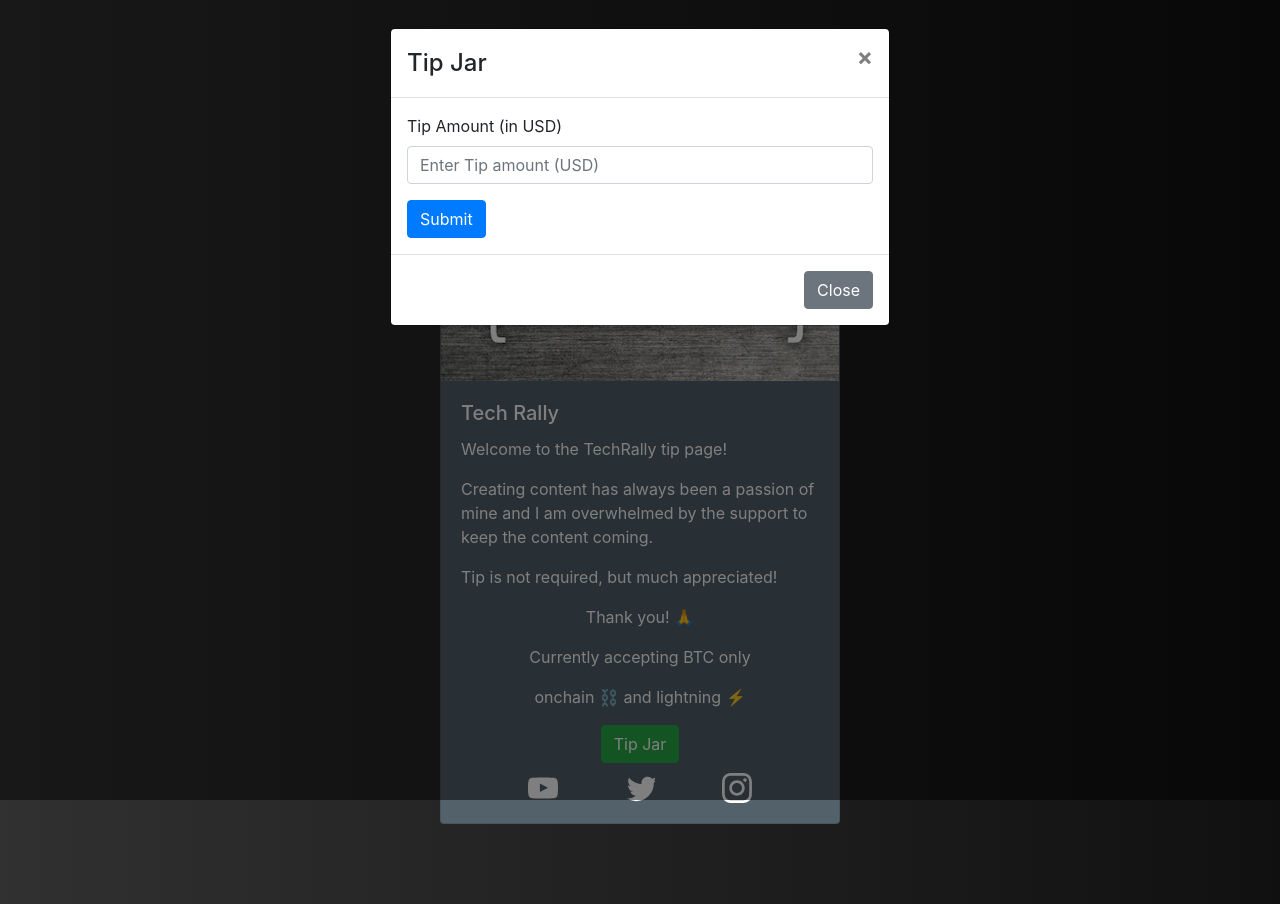
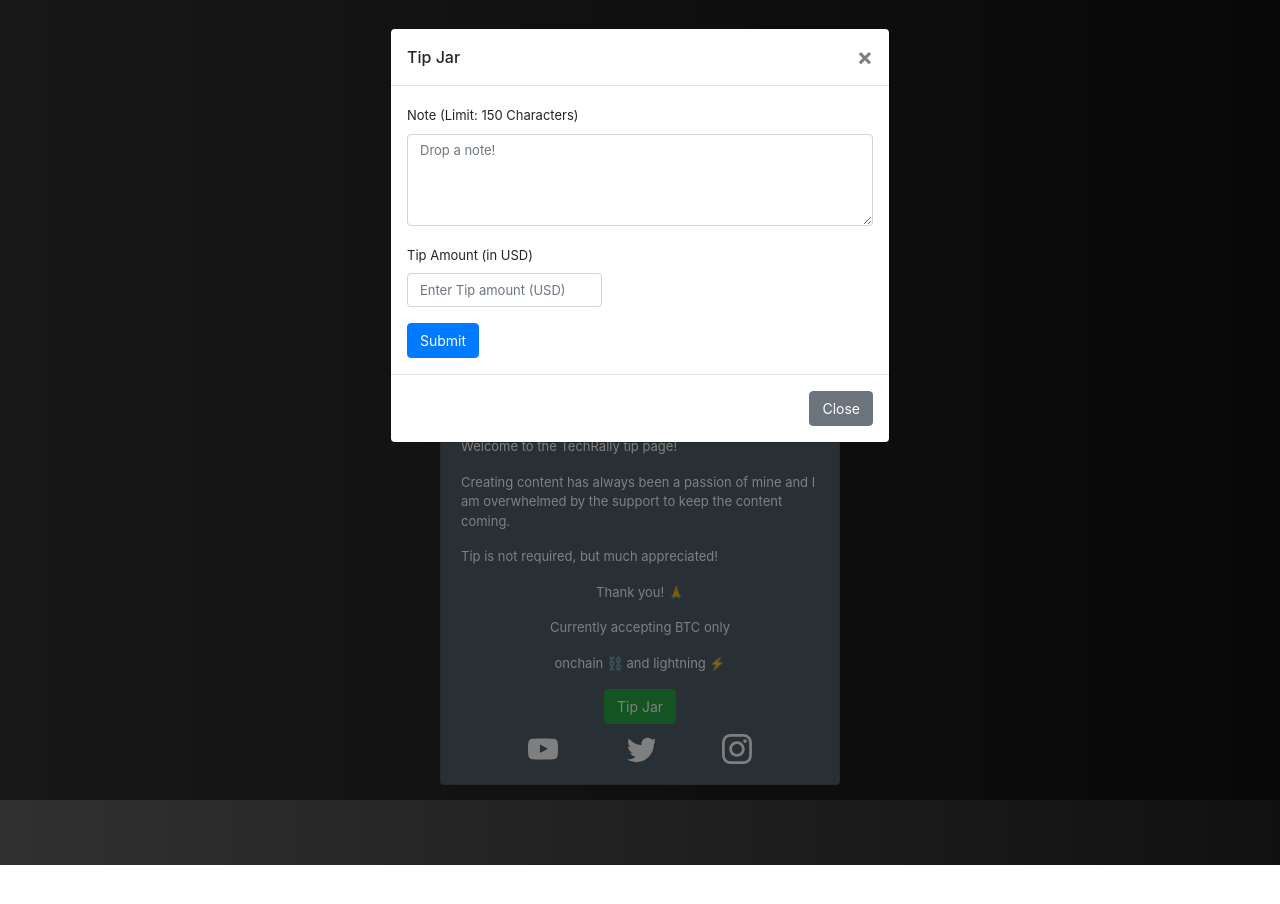
Before and after one commit to kkomaz/React-Lightning-Tips, a React (Create React App) app: page / in a window 1280 px wide. Both pictures are taken after a click on the button "Tip Jar". After the commit the page ends 865 px from the top, so only its background shows below. Built offline with nearby package versions, Linux system fonts and the light colour scheme; no server answers.

Commit message:
Add Yarn polyfill

```diff
--- a/package.json
+++ b/package.json
@@ -7,6 +7,7 @@
     "bootstrap": "^4.3.1",
     "lodash": "^4.17.11",
     "react": "^16.8.6",
+    "react-app-polyfill": "^1.0.1",
     "react-bootstrap": "^1.0.0-beta.9",
     "react-dom": "^16.8.6",
     "react-scripts": "3.0.1"
--- a/src/components/ProfileCard.js
+++ b/src/components/ProfileCard.js
@@ -43,7 +43,9 @@ function ProfileCard() {
           </Card.Text>
 
           <Card.Text style={{ textAlign: 'center' }}>
-            Thank you! 🙏
+            <span role="img" aria-label="Lightning">
+              Thank you! 🙏
+            </span>
           </Card.Text>
 
           <Card.Text style={{ textAlign: 'center' }}>
@@ -51,7 +53,9 @@ function ProfileCard() {
           </Card.Text>
 
           <Card.Text style={{ textAlign: 'center' }}>
-            onchain ⛓ and lightning ⚡️
+            <span role="img" aria-label="Lightning">
+              onchain ⛓ and lightning ⚡️
+            </span>
           </Card.Text>
 
           <div style={{ display: 'flex', justifyContent: 'center' }}>
@@ -98,7 +102,9 @@ function ProfileCard() {
       </Card>
       <Modal show={show} onHide={handleClose}>
         <Modal.Header closeButton>
-          <Modal.Title>Tip Jar</Modal.Title>
+          <Modal.Title style={{ fontSize: '16px' }}>
+            Tip Jar
+          </Modal.Title>
         </Modal.Header>
           <Modal.Body>
             <TipForm />
--- a/src/components/TipForm.js
+++ b/src/components/TipForm.js
@@ -11,8 +11,6 @@ const openNodeKey = process.env.NODE_ENV === 'production' ?
 const openNodeCheckoutUrl = process.env.NODE_ENV === 'production' ?
   process.env.REACT_APP_OPEN_NODE_CHECKOUT_URL : process.env.REACT_APP_OPEN_NODE_CHECKOUT_URL_DEV
 
-
-
 function TipForm(props) {
   const handleSubmit = async (e, windowReference) => {
     e.preventDefault();
@@ -20,11 +18,12 @@ function TipForm(props) {
 
     const {
       formAmount,
+      formNote,
     } = e.currentTarget
 
     const params = {
       amount: formAmount.value,
-      description: 'Tip to Tech Rally',
+      description: formNote.value ? `${formNote.value} | Tip to TechRally` : 'Tip to TechRally',
       currency: 'USD'
     }
 
@@ -42,6 +41,7 @@ function TipForm(props) {
     }
 
     formAmount.value = ''
+    formNote.value = ''
   }
 
   const setWindowReference = (e) => {
@@ -51,9 +51,23 @@ function TipForm(props) {
 
   return (
     <Form onSubmit={e => setWindowReference(e)}>
+      <Form.Group controlId="formNote">
+        <Form.Label>Note (Limit: 150 Characters)</Form.Label>
+        <Form.Control
+          placeholder="Drop a note!"
+          as="textarea"
+          rows="4"
+          maxLength="150"
+          style={{
+            fontSize: '13px',
+          }}
+        />
+      <Form.Control.Feedback type="invalid">Drop a note!</Form.Control.Feedback>
+      </Form.Group>
       <Form.Group controlId="formAmount">
         <Form.Label>Tip Amount (in USD)</Form.Label>
         <Form.Control
+          style={{ width: '15em', fontSize: '13px' }}
           required
           type="number"
           placeholder="Enter Tip amount (USD)"
--- a/src/index.css
+++ b/src/index.css
@@ -32,7 +32,10 @@ code {
     monospace;
 }
 
+p, label {
+  font-size: 13px;
+}
 
-.container {
-
+.btn {
+  font-size: 14px !important;
 }
--- a/src/index.js
+++ b/src/index.js
@@ -1,3 +1,4 @@
+import 'react-app-polyfill/ie9';
 import React from 'react';
 import ReactDOM from 'react-dom';
 import './index.css';
```
